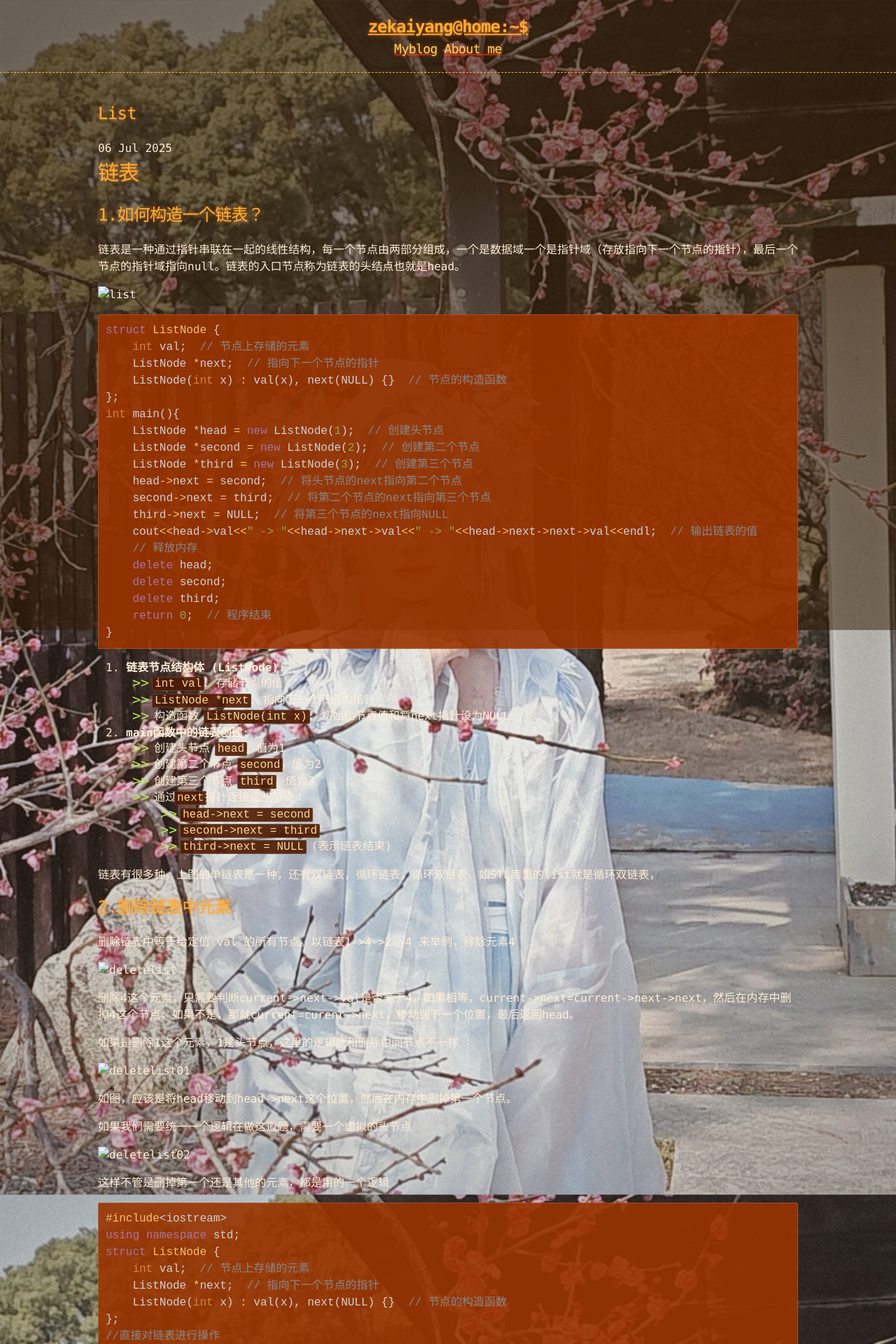
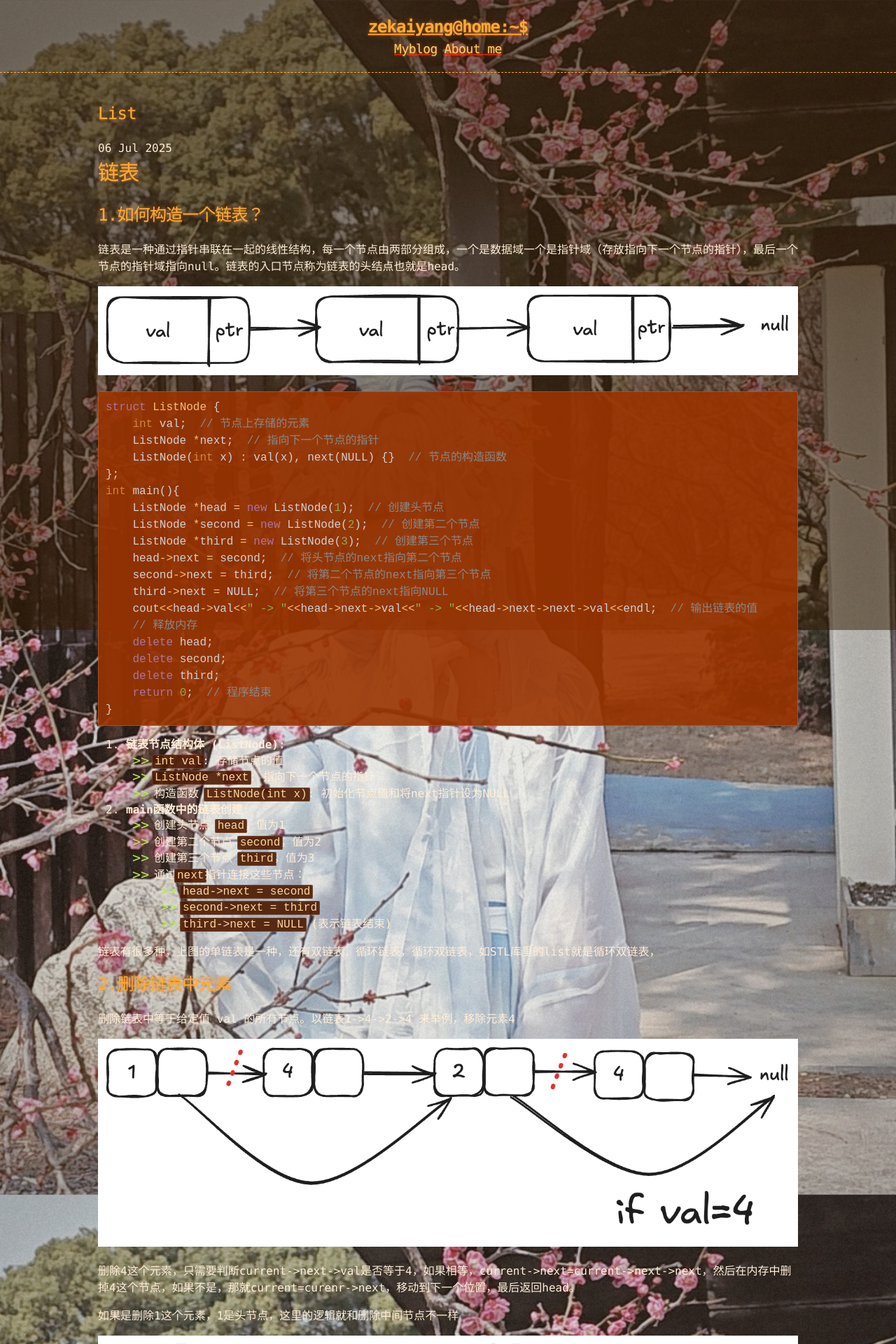
Before and after one commit to zky-niuniu/zky-niuniu.github.io, a Jekyll site: the page built from _posts/2025-07-06-list.md, in a window 1280 px wide. Shown: the top 1920 px of the page at 70% size. Built offline with Jekyll 4.4.1, drawn with Linux system fonts in a browser that asks for light colours.

Commit message:
Update 2025-07-06-list.md

````diff
--- a/_posts/2025-07-06-list.md
+++ b/_posts/2025-07-06-list.md
@@ -4,7 +4,7 @@
 
 链表是一种通过指针串联在一起的线性结构，每一个节点由两部分组成，一个是数据域一个是指针域（存放指向下一个节点的指针），最后一个节点的指针域指向null。链表的入口节点称为链表的头结点也就是head。
 
-![list](/Users/yangzekai/Desktop/myblog/assets/list.png)
+![list](assets/list.png)
 
 ```c++
 struct ListNode {
@@ -47,19 +47,19 @@ int main(){
 
 删除链表中等于给定值 val 的所有节点。以链表1->4->2->4 来举例，移除元素4
 
-![deletelist](/Users/yangzekai/Desktop/myblog/assets/deletelist.png)
+![deletelist](assets/deletelist.png)
 
 删除4这个元素，只需要判断current->next->val是否等于4，如果相等，current->next=current->next->next，然后在内存中删掉4这个节点，如果不是，那就current=curenr->next，移动到下一个位置，最后返回head。
 
 如果是删除1这个元素，1是头节点，这里的逻辑就和删除中间节点不一样
 
-![deletelist01](/Users/yangzekai/Desktop/myblog/assets/deletelist01.png)
+![deletelist01](assets/deletelist01.png)
 
 如图，应该是将head移动到head->next这个位置，然后在内存中删掉第一个节点。
 
 如果我们需要统一一个逻辑在做这道题，需要一个虚拟的头节点
 
-![deletelist02](/Users/yangzekai/Desktop/myblog/assets/deletelist02.png)
+![deletelist02](assets/deletelist02.png)
 
 这样不管是删掉第一个还是其他的元素，都是用的一个逻辑
 
@@ -163,7 +163,7 @@ int main(){
 
 第四点的逻辑如下图所示：
 
-![designlist](/Users/yangzekai/Desktop/myblog/assets/designlist.png)
+![designlist](assets/designlist.png)
 
 先将一个东西移动到index-1处，然后current->next=addelem，addelem>next = current->next
 
@@ -258,7 +258,7 @@ int main(){
 
 反转一个单链表。输入: 1->2->3->4->5->NULL 输出: 5->4->3->2->1->NULL
 
-![reverselist](/Users/yangzekai/Desktop/myblog/assets/reverselist.png)
+![reverselist](assets/reverselist.png)
 
 首先要把 cur->next 节点用tmp指针保存一下，也就是保存这个节点。保存一下这个节点是因为接下来要改变 cur->next 的指向，将cur->next 指向pre ，此时已经反转了第一个节点。接下来，就是循环走如下代码逻辑，继续移动pre和cur指针。最后，cur指针已经指向了null，循环结束，链表也反转完毕了。 此时我们return pre指针就可以，pre指针就指向了新的头结点。
 
@@ -365,7 +365,7 @@ return newHead;
 
 给定一个链表，两两交换其中相邻的节点，并返回交换后的链表。你不能只是单纯的改变节点内部的值，而是需要实际的进行节点交换。
 
-![change](/Users/yangzekai/Desktop/myblog/assets/change.png)
+![change](assets/change.png)
 
 保存两个临时节点temp1=current->next，temp2=current->next->next->next
 然后分别执行步骤一current->next=current->next->next，步骤二current->next->next=temp，步骤三current->next->next->next=temp2
@@ -423,7 +423,7 @@ int main(){
 
 这是双指针的经典应用，如果要删除倒数第n个节点，让fast移动n步，然后让fast和slow同时移动，直到fast指向链表末尾。删掉slow所指向的节点就可以了。
 
-![deleteN](/Users/yangzekai/Desktop/myblog/assets/deleteN.png)
+![deleteN](assets/deleteN.png)
 
 定义fast指针和slow指针，初始值为虚拟头结点
 fast首先走n + 1步 ，只有这样同时移动的时候slow才能指向删除节点的上一个节点
@@ -488,7 +488,7 @@ int main(){
 
 既然是相交节点，相交节点的后续部分一定完全一致，毕竟相交节点对于两个列表来说就是同一个节点，那么也就是说相交节点以及后续部分一定是位于列表最后部分的。所以只需要计算长列表和短列表的差值，即末端对齐，把长列表的pA移动到和pB一样的起点，之后同步向后移，只要有相交节点那么必然能同时相遇，返回即可，如果都是null那就返回null。
 
-![meet](/Users/yangzekai/Desktop/myblog/assets/meet.png)
+![meet](assets/meet.png)
 
 上下两个是不同的例子。
 
@@ -563,7 +563,7 @@ int main(){
 
 **接下来要找这个环的入口**，假设从头结点到环形入口节点的节点数为x（4）。 环形入口节点到 fast指针与slow指针相遇节点节点数为y（1）。 从相遇节点再到环形入口节点节点数为 z（3）。 如图所示：
 
-![circle](/Users/yangzekai/Desktop/myblog/assets/circle.png)
+![circle](assets/circle.png)
 
 那么相遇时： slow指针走过的节点数为: `x + y`， fast指针走过的节点数：`x + y + n (y + z)`，n为fast指针在环内走了n圈才遇到slow指针， `z + y`为 一圈内节点的个数A。
 
````
